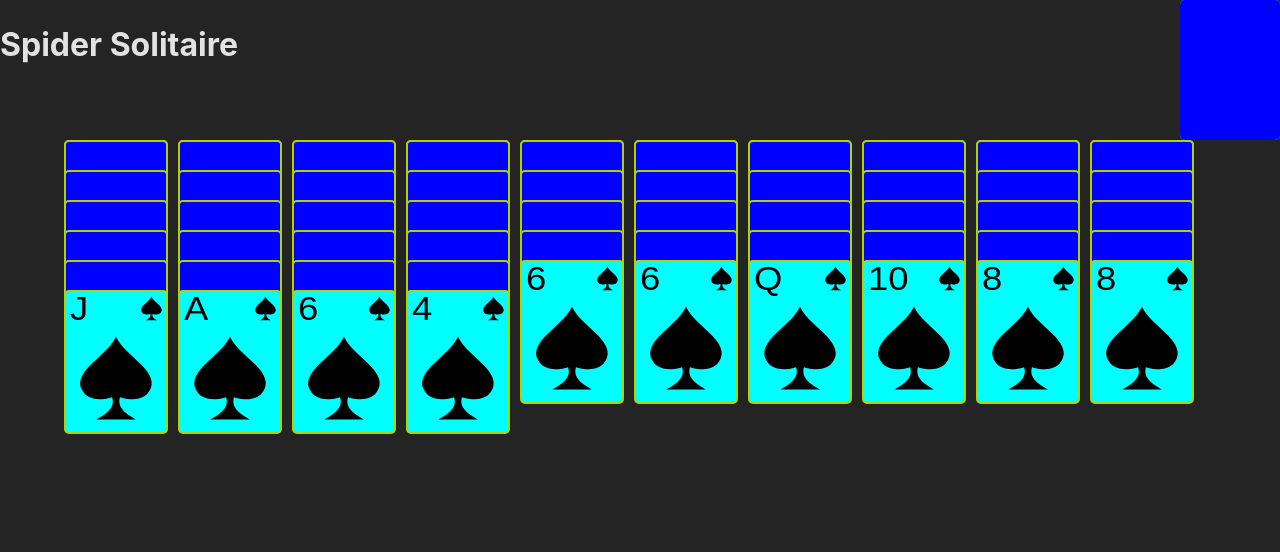
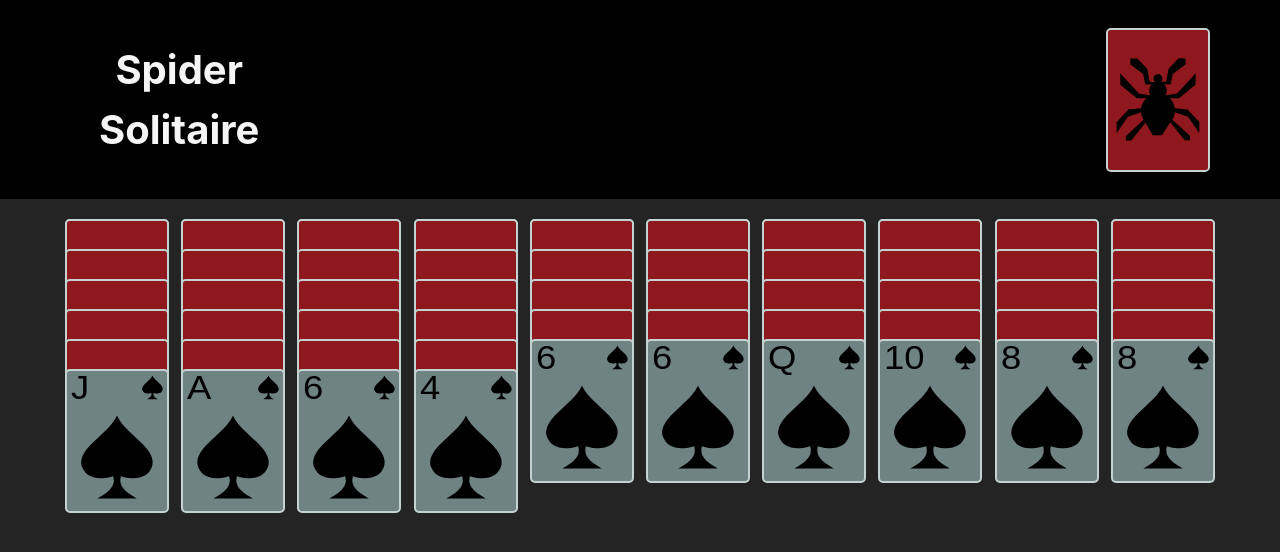
Before and after one commit to MarsBarnes/Spider, a React (Vite) app: page / in a window 1280 px wide. Shown: the top 552 px of the page. Built offline with nearby package versions, Linux system fonts and the light colour scheme.

Commit message:
added spider favicon and changed color and formatting

```diff
--- a/index.html
+++ b/index.html
@@ -3,7 +3,8 @@
   <head>
     <meta charset="UTF-8" />
     <meta name="viewport" content="width=device-width, initial-scale=1.0" />
-    <title>Spider</title>
+    <title>Spider Solitaire</title>
+    <link rel="icon" type="image/x-icon" href="/public/favicon.ico">
   </head>
   <body>
     <div id="root"></div>
--- a/src/App.tsx
+++ b/src/App.tsx
@@ -127,7 +127,7 @@ function App() {
       onMouseUp={holdingClick}
     >
       <div className="topBar">
-        <h1>Spider Solitaire</h1>
+        <h1 className="SpiderSolitareText">Spider Solitaire</h1>
 
         <div className={deck.length === 0 ? "deck hide" : "deck"}>
           <img
--- a/src/index.css
+++ b/src/index.css
@@ -12,18 +12,34 @@
   -webkit-font-smoothing: antialiased;
   -moz-osx-font-smoothing: grayscale;
 }
+.SpiderSolitareText{
+  color: whitesmoke;
+  font-size: 40px;
+  grid-column-start: 1;
+  grid-column-end: 3;
+}
 .topBar {
-  display: flex;
-  justify-content: space-between;
+  display: grid;
+  grid-template-columns: repeat(10, 1fr);
+  width: 90vw;
+  padding: 1vw 5vw;
+  background-color: black;
+  text-align: center;
+
 }
+
 .center {
   display: flex;
   justify-content: center;
+  margin-top: 20px;
 }
 .deck {
   display: flex;
   justify-content: center;
   align-items: center;
+  grid-column: 10;
+
+
 }
 .hide {
   visibility: hidden;
@@ -33,7 +49,7 @@
 } */
 .grid {
   display: grid;
-  grid-template-columns: repeat(11, 1fr);
+  grid-template-columns: repeat(10, 1fr);
   /* grid-template-rows: repeat(20, 30px); */
   grid-auto-rows: 30px;
   grid-column-gap: 10px;
@@ -50,16 +66,13 @@
 .cardDiv > * {
   margin: 0;
   padding: 0;
-  border: 2px solid rgb(178, 209, 0);
 }
-/* .red {
-  color: red;
-} */
 
 .card {
   width: 100px;
   height:140px;
-  background-color: aqua;
+  background-color: rgb(112, 131, 131);
+  border: 2px solid rgb(196, 210, 210);
   border-radius: 5px;
 }
 .hold {
```
Also changed, not shown: public/0.svg, 1 other file (tests, documents, lock files or other folders).
